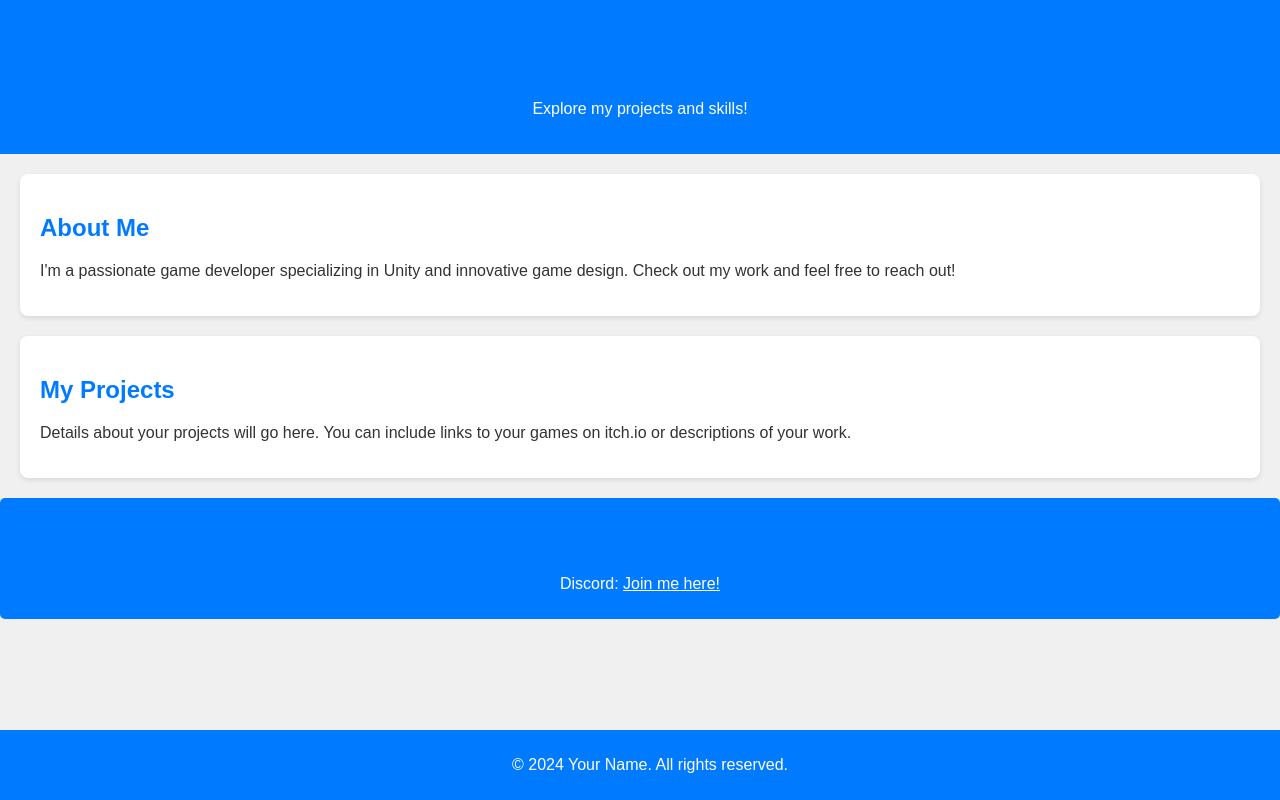
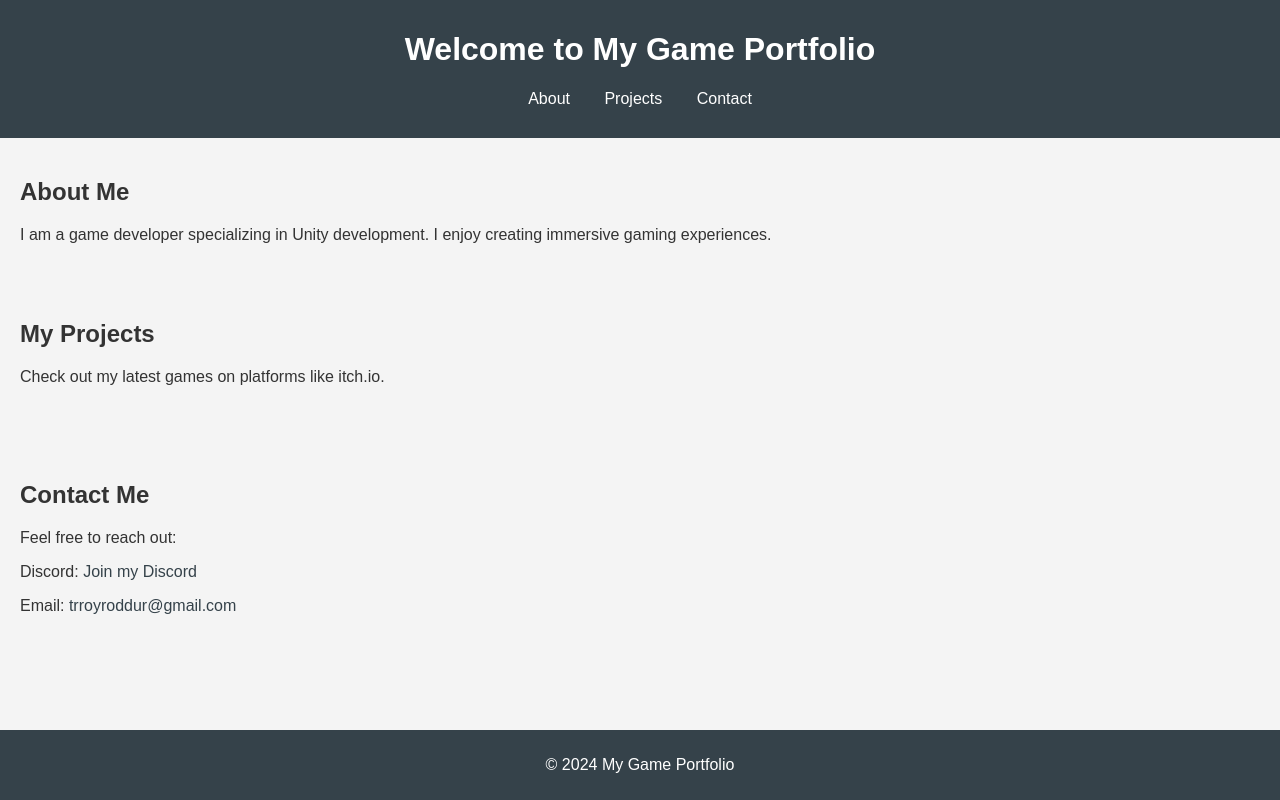
Before and after one commit to Trishan2924/trishan2924.github.io, a plain HTML site: page index.html in a window 1280 px wide. Drawn offline with Linux system fonts and the light colour scheme.

Commit message:
Update index.html

```diff
--- a/index.html
+++ b/index.html
@@ -3,73 +3,82 @@
 <head>
     <meta charset="UTF-8">
     <meta name="viewport" content="width=device-width, initial-scale=1.0">
-    <title>My Game Development Portfolio</title>
+    <title>My Game Portfolio</title>
     <style>
         body {
             font-family: Arial, sans-serif;
             margin: 0;
             padding: 0;
-            background-color: #f0f0f0;
+            background-color: #f4f4f4;
             color: #333;
         }
         header {
-            background-color: #007bff;
-            color: white;
-            padding: 20px;
+            background: #35424a;
+            color: #ffffff;
+            padding: 10px 0;
             text-align: center;
         }
+        nav {
+            margin: 20px 0;
+        }
+        nav a {
+            margin: 0 15px;
+            color: #ffffff;
+            text-decoration: none;
+        }
         section {
-            margin: 20px;
             padding: 20px;
-            background-color: white;
-            border-radius: 8px;
-            box-shadow: 0 2px 5px rgba(0, 0, 0, 0.1);
-        }
-        h1, h2 {
-            color: #007bff;
-        }
-        .contact-info {
-            margin-top: 20px;
-            padding: 10px;
-            background-color: #007bff;
-            color: white;
-            border-radius: 5px;
-            text-align: center;
         }
         footer {
             text-align: center;
-            padding: 10px;
-            background-color: #007bff;
-            color: white;
-            position: fixed;
+            padding: 10px 0;
+            background: #35424a;
+            color: #ffffff;
+            position: absolute;
             bottom: 0;
             width: 100%;
+        }
+        .contact {
+            margin-top: 20px;
+        }
+        .contact a {
+            color: #35424a;
+            text-decoration: none;
+        }
+        .contact a:hover {
+            text-decoration: underline;
         }
     </style>
 </head>
 <body>
     <header>
-        <h1>Welcome to My Game Development Portfolio</h1>
-        <p>Explore my projects and skills!</p>
+        <h1>Welcome to My Game Portfolio</h1>
+        <nav>
+            <a href="#about">About</a>
+            <a href="#projects">Projects</a>
+            <a href="#contact">Contact</a>
+        </nav>
     </header>
 
-    <section>
+    <section id="about">
         <h2>About Me</h2>
-        <p>I'm a passionate game developer specializing in Unity and innovative game design. Check out my work and feel free to reach out!</p>
+        <p>I am a game developer specializing in Unity development. I enjoy creating immersive gaming experiences.</p>
     </section>
 
-    <section>
+    <section id="projects">
         <h2>My Projects</h2>
-        <p>Details about your projects will go here. You can include links to your games on itch.io or descriptions of your work.</p>
+        <p>Check out my latest games on platforms like itch.io.</p>
     </section>
 
-    <div class="contact-info">
+    <section id="contact" class="contact">
         <h2>Contact Me</h2>
-        <p>Discord: <a href="https://discord.gg/WpYqKgW8" style="color: white;">Join me here!</a></p>
-    </div>
+        <p>Feel free to reach out:</p>
+        <p>Discord: <a href="https://discord.gg/WpYqKgW8" target="_blank">Join my Discord</a></p>
+        <p>Email: <a href="mailto:trroyroddur@gmail.com">trroyroddur@gmail.com</a></p>
+    </section>
 
     <footer>
-        <p>&copy; 2024 Your Name. All rights reserved.</p>
+        <p>&copy; 2024 My Game Portfolio</p>
     </footer>
 </body>
 </html>
```
